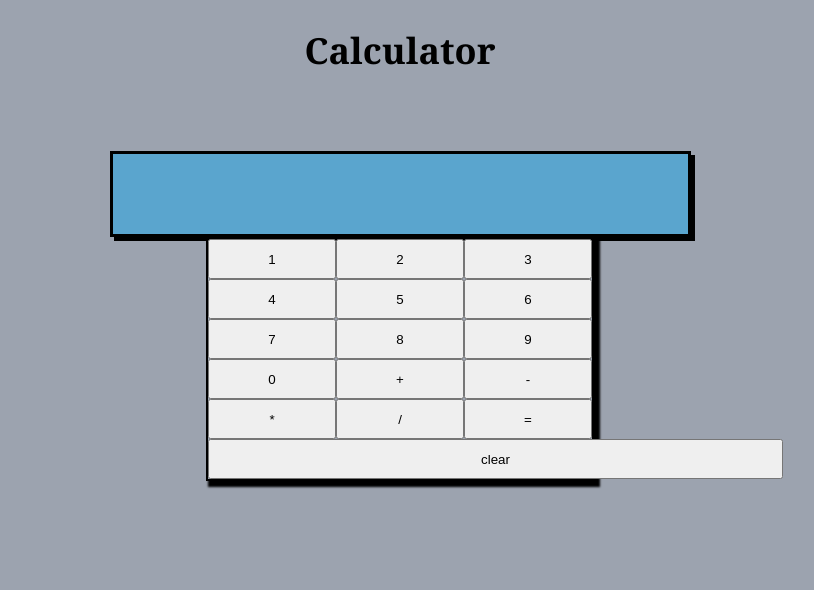
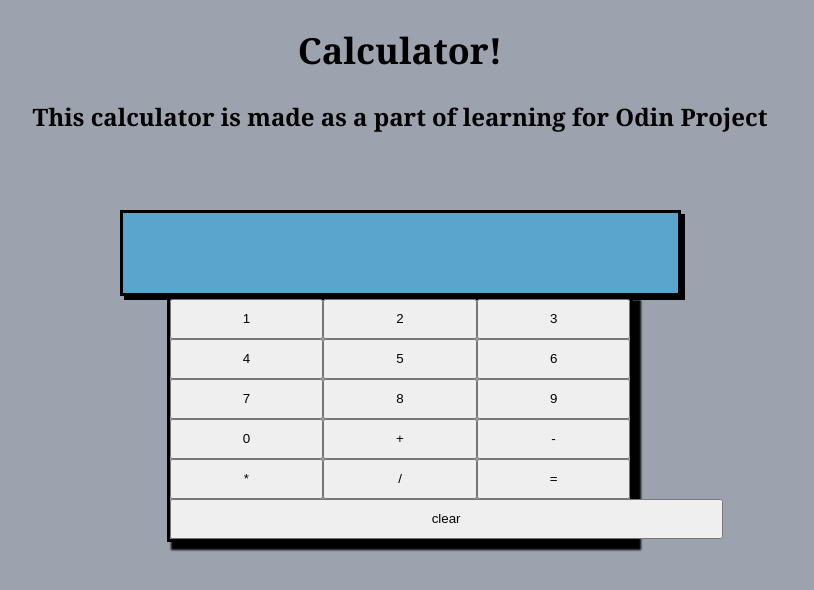
Before and after one commit to SadetTurhan/Calculator, a plain HTML site: page index.html in a window 1280 px wide. Shown: the whole page, without its empty margins (240-1054 px from the left). Drawn offline with Linux system fonts and the light colour scheme.

Commit message:
some changes in html and css

```diff
--- a/index.html
+++ b/index.html
@@ -8,7 +8,11 @@
     <title>Calculator</title>
 </head>
 <body>
-<h1>Calculator</h1>
+    <header>
+        <h1>Calculator!</h1>
+        <h2>This calculator is made as a part of learning for Odin Project</h2>
+    </header>
+    <main>
         <div class="container">
         <div class="displayArea">
             <div class="firstNumber" id="firstNumber"></div>
@@ -33,6 +37,7 @@
                 <button id="clear">clear</button>
             </div>
             </div>
+    </main>
 <script src="app.js"></script>
 </body>
 </html>
--- a/style.css
+++ b/style.css
@@ -10,6 +10,11 @@ h1{
     font-family: Cambria, Cochin, Georgia, Times, 'Times New Roman', serif;
     font-size: 36px;
 }
+h2{
+    text-align: center;
+    margin-top: 2%;
+    font-family: Cambria, Cochin, Georgia, Times, 'Times New Roman', serif;
+}
 
 .container{
     display: flex;
@@ -21,13 +26,13 @@ h1{
 
 .buttons{
     display: grid;
-    grid-template-columns: 10vw 10vw 10vw;
+    grid-template-columns: 12vw 12vw 12vw;
     grid-template-rows: auto;
-    border: 2px solid black;
-    box-shadow: 4px 4px 2px 2px black;
+    border: 3px solid black;
+    box-shadow: 6px 6px 2px 2px black;
 }
 button{
-    width: 10vw;
+    width: 12vw;
     height: 5vh;
 }
 
@@ -39,19 +44,19 @@ button{
 }
 .displayArea{
     height: 80px;
-    width: 575px;
+    width: 555px;
     background-color: #5aa5ce;
     border: 3px  solid black;
     box-shadow: 4px 4px black;
 }
 
 #clear{
-    width: 575px;
+    width: 553px;
 }
 
 @media screen and (min-width: 250px) and (max-width: 600px){
     #clear{
-        width: 100%;
+        width: 40%;
     }
     .displayArea{
         height: 140px;
```
Lines whose indentation alone changed are shown as unchanged.
